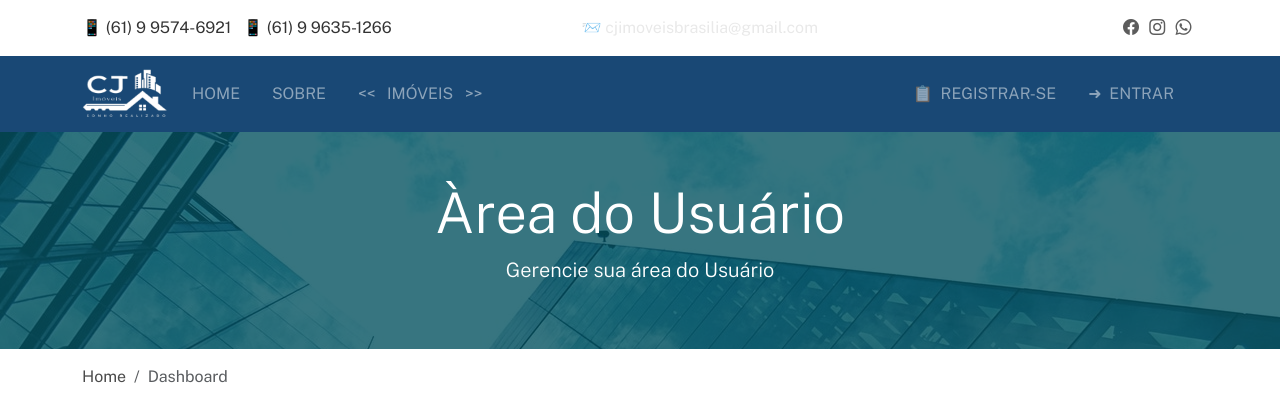
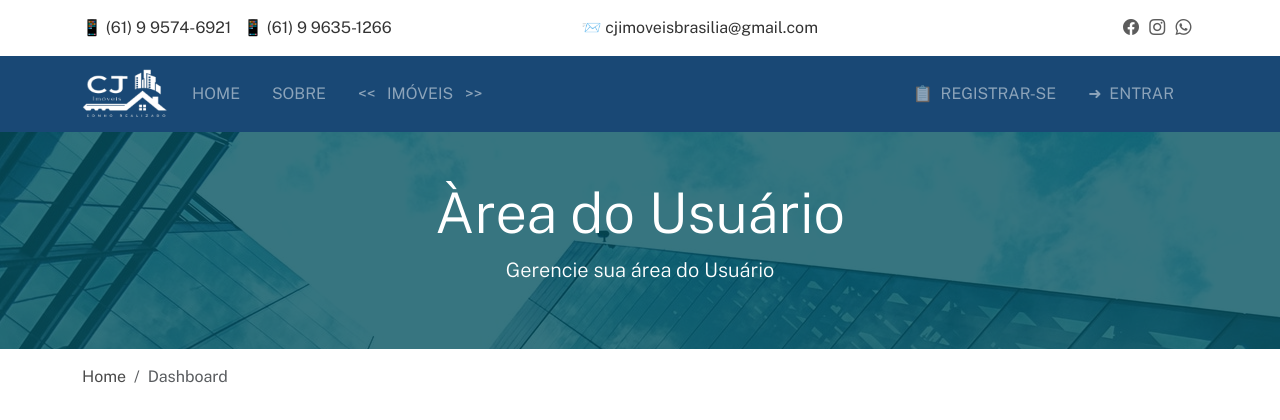
Before and after one commit to usoservicos/cj, a Django app: page /accounts/dashboard in a window 1280 px wide. Shown: the top 420 px of the page. Run offline with Django 3.2, Linux system fonts and the light colour scheme; data that the repository does not hold is empty; some libraries are stand-ins or nearby versions.

Commit message:
Update _topbar.html

```diff
--- a/templates/partials/_topbar.html
+++ b/templates/partials/_topbar.html
@@ -9,7 +9,7 @@
             style="color: #333333 !important;">(61) 9 9635-1266</a>
         </div>
         <div class="col-md-4 text-end">
-          📨 <a href="mailto:cjimoveisbrasilia@gmail.com" style="color: #e9e9e9 !important;">cjimoveisbrasilia@gmail.com</a>
+          📨 <a href="mailto:cjimoveisbrasilia@gmail.com" style="color: #333333 !important;">cjimoveisbrasilia@gmail.com</a>
         </div>
         <div class="col-md-4">
           <div class="social text-right">
```
